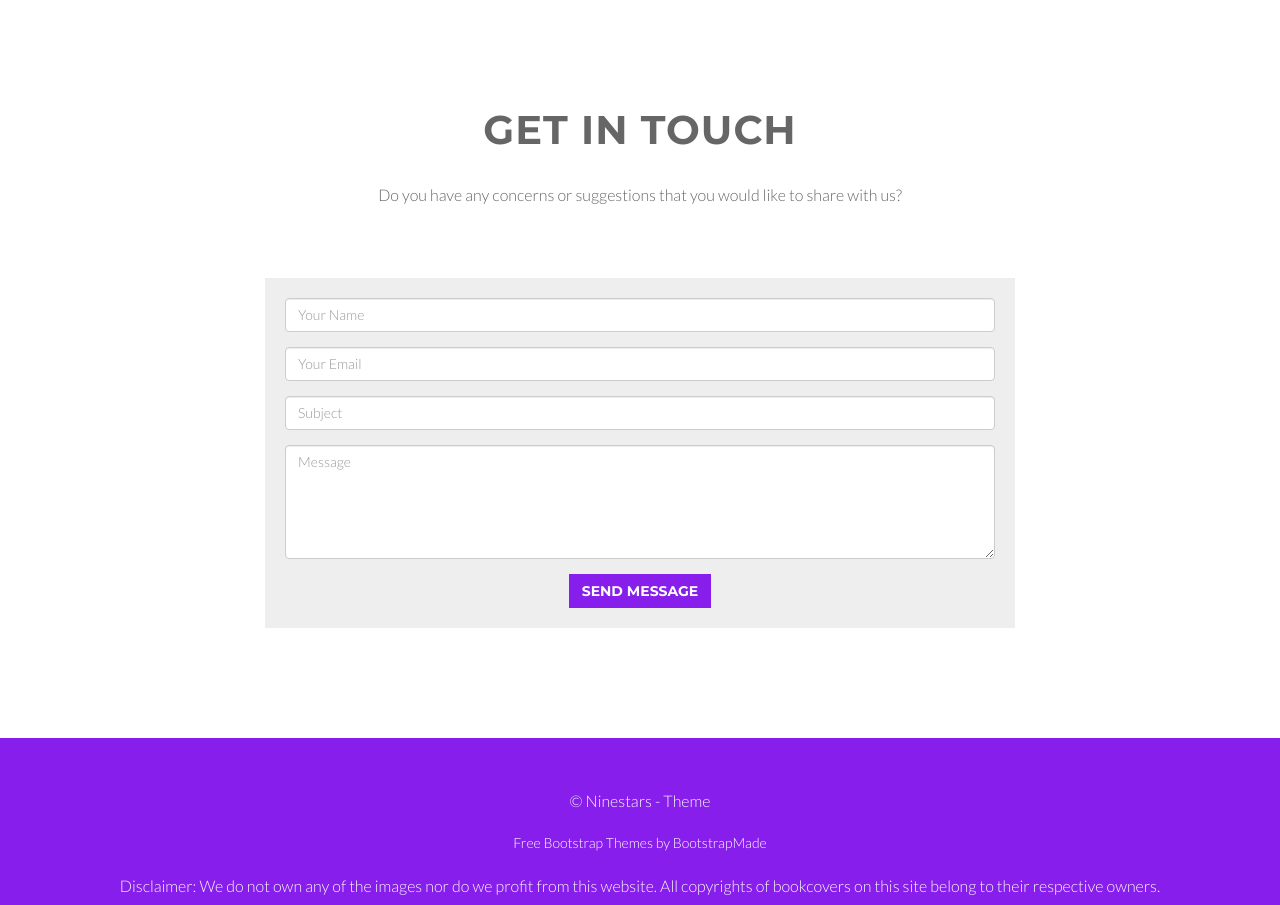
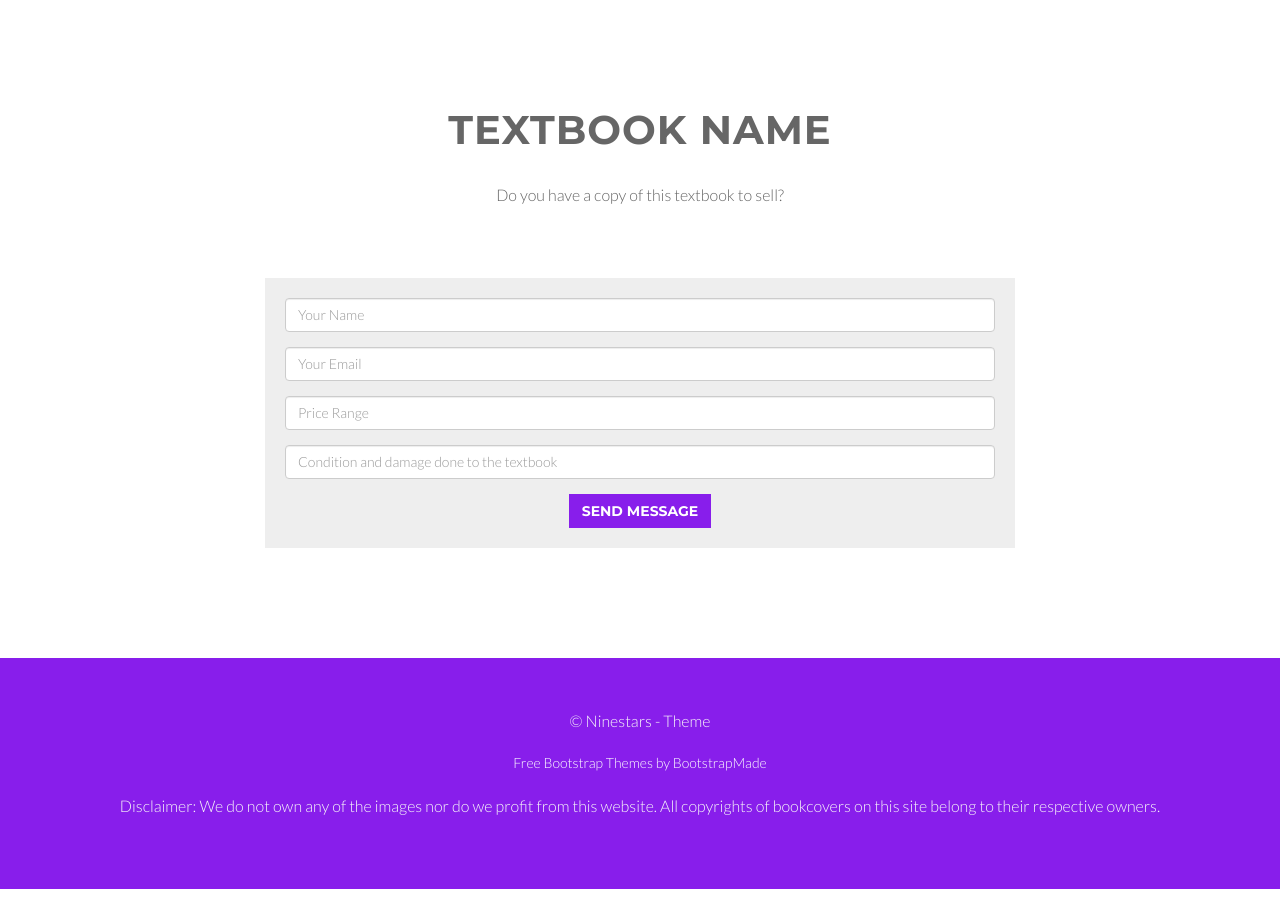
Before and after one commit to KaiChizuru01/Used-Textbooks-of-Laurier, a plain HTML site: page selling_submission_template.html in a window 1280 px wide. Shown: the part 802-1707 px from the top of the page. Drawn offline with Linux system fonts and the light colour scheme.

Commit message:
Update selling_submission_template.html

```diff
--- a/selling_submission_template.html
+++ b/selling_submission_template.html
@@ -84,8 +84,8 @@
             <div class="col-lg-8 col-lg-offset-2">
 
               <div class="section-heading">
-                <h2>Get in touch</h2>
-                <p>Do you have any concerns or suggestions that you would like to share with us?</p>
+                <h2>Textbook Name</h2>
+                <p>Do you have a copy of this textbook to sell?</p>
               </div>
 
             </div>
@@ -109,11 +109,11 @@
                   <div class="validation"></div>
                 </div>
                 <div class="form-group">
-                  <input type="text" class="form-control" name="subject" id="subject" placeholder="Subject" data-rule="minlen:4" data-msg="Please enter at least 8 chars of subject" />
-                  <div class="validation"></div>
-                </div>
+                    <input type="price" class="form-control" name="price" id="price" placeholder="Price Range" data-rule="price" data-msg="Please enter a valid price range" />
+                    <div class="validation"></div>
+                  </div>
                 <div class="form-group">
-                  <textarea class="form-control" name="message" rows="5" data-rule="required" data-msg="Please write something for us" placeholder="Message"></textarea>
+                  <input type="text" class="form-control" name="condition" id="condition" placeholder="Condition and damage done to the textbook" data-rule="minlen:4" data-msg="Please enter at least 8 chars of subject" />
                   <div class="validation"></div>
                 </div>
                 <div class="text-center"><button type="submit" class="btn btn-skin">Send Message</button></div>
```
